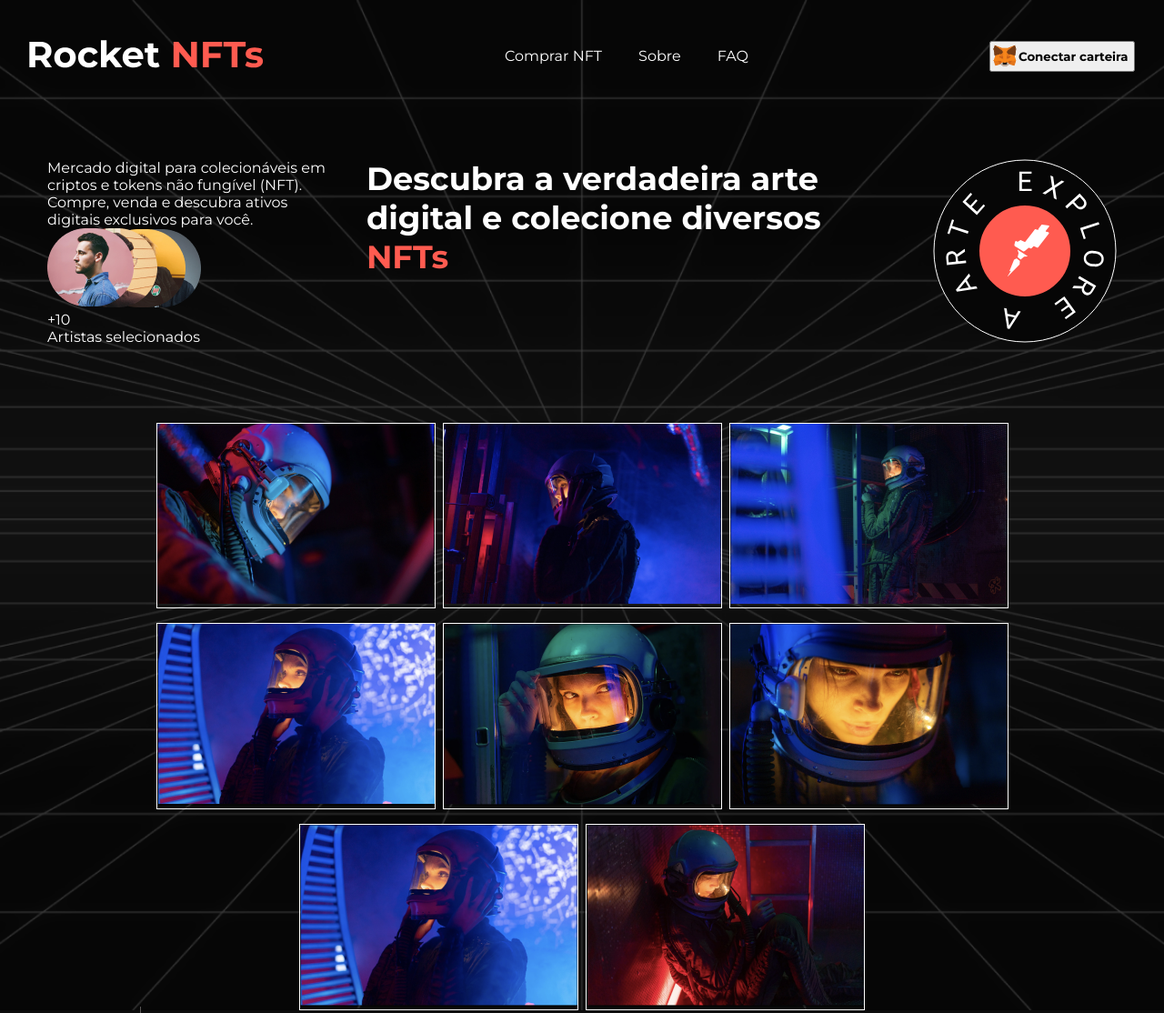
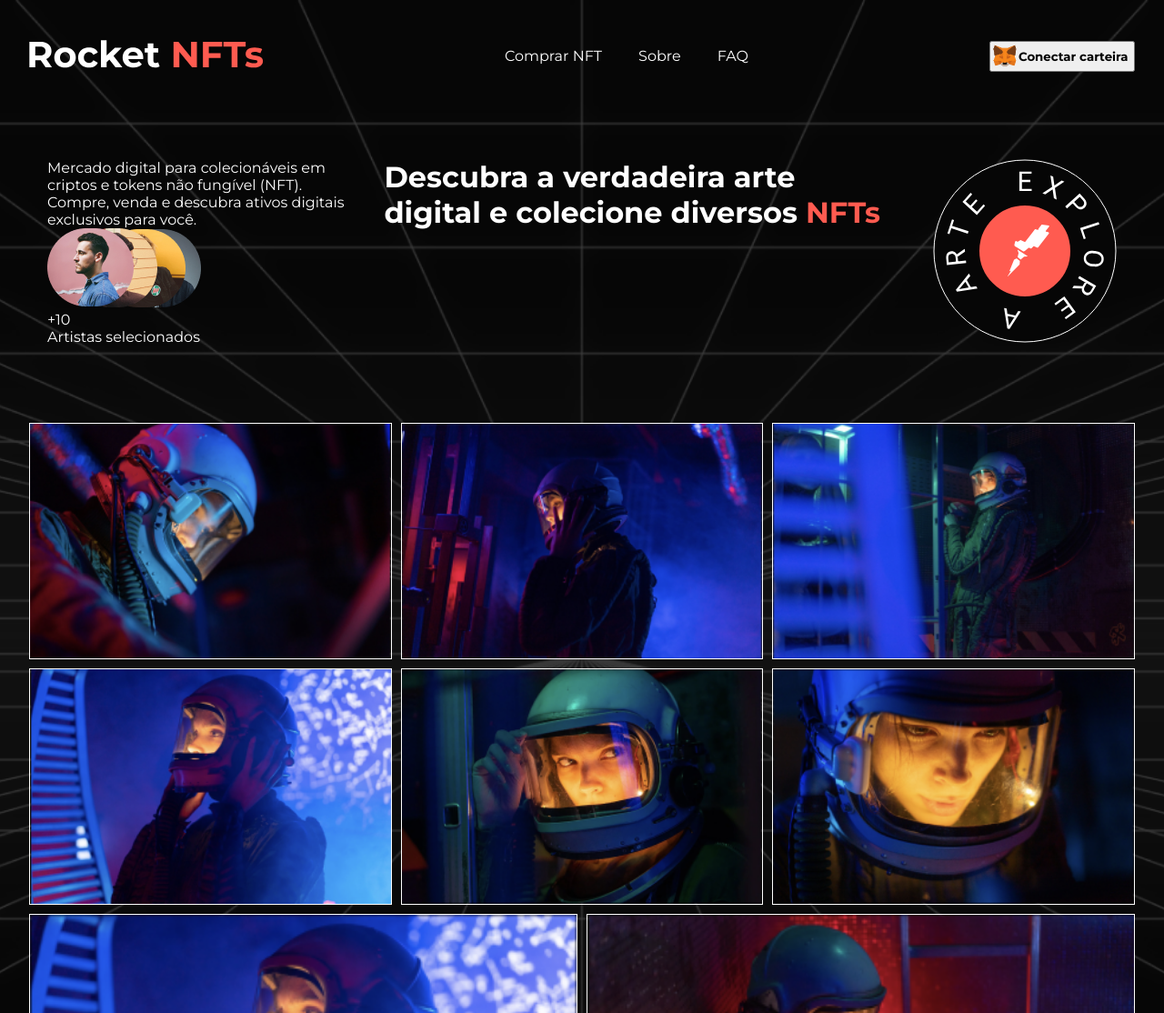
Before and after one commit to caiquedebrito/rocket-nfts, a plain HTML site: page index.html in a window 1280 px wide. Shown: the top 1114 px of the page at 91% size. Drawn offline with Linux system fonts and the light colour scheme.

Commit message:
correção

```diff
--- a/index.html
+++ b/index.html
@@ -5,10 +5,10 @@
     <meta charset="UTF-8">
     <meta http-equiv="X-UA-Compatible" content="IE=edge">
     <meta name="viewport" content="width=device-width, initial-scale=1.0">
-    <title>Document</title>
+    <title>Rocket NFT's</title>
     <link rel="stylesheet" href="../style.css">
     <link rel="shortcut icon" href="favicon.ico" type="image/x-icon">
-    <script src="script.js" defer></script>
+    <script src="../script.js" defer></script>
 </head>
 <body>
     <section class="main-1">
@@ -54,14 +54,14 @@
         </div>
 
         <div class="gallery">
-            <div><img src="galeria-1.png"></div>
-            <div><img src="galeria-2.png"></div>
-            <div><img src="galeria-3.png"></div>
-            <div><img src="galeria-4.png"></div>
-            <div><img src="galeria-5.png"></div>
-            <div><img src="galeria-6.png"></div>
-            <div><img src="galeria-7.png"></div>
-            <div><img src="galeria-8.png"></div>
+            <img src="galeria-1.png">
+            <img src="galeria-2.png">
+            <img src="galeria-3.png">
+            <img src="galeria-4.png">
+            <img src="galeria-5.png">
+            <img src="galeria-6.png">
+            <img src="galeria-7.png">
+            <img src="galeria-8.png">
         </div>
     </section>
 
--- a/style.css
+++ b/style.css
@@ -28,9 +28,17 @@ section {
     color: var(--text-color);
 }
 
+h1 {
+    font-size: 2rem;
+}
+
 a {
     text-decoration: none;
     color: var(--text-color);
+}
+
+a:hover {
+    color: var(--color-logo);
 }
 
 .gray {
@@ -69,10 +77,6 @@ a {
     }
 }
 
-h1 {
-    font-size: 2.2rem;
-}
-
 .nav-links {
     display: flex;
 }
@@ -89,6 +93,7 @@ h1 {
     width: 160px;
 }
 
+/* MENU MOBILE */
 .bars {
     position: absolute;
     right: 1rem;
@@ -103,9 +108,9 @@ h1 {
     height: 4px;
     width: 34px;
     background-color: white;
+    transition: all .1s;
 }
 
-/* MENU MOBILE */
 @media (max-width: 400px) {
     .header {
         flex-direction: column;
@@ -141,10 +146,6 @@ h1 {
     display: flex;
 }
 
-.animation a {
-    transition: all 1s;
-}
-
 .animation > .bar1{
     transform: rotate(45deg) translate(10px, 6px);
 }
@@ -157,6 +158,7 @@ h1 {
     transform: rotate(-45deg) translate(6px, -5px);
 }
 
+/*  */
 div.description {
     display: flex;
     justify-content: space-evenly;
@@ -178,15 +180,21 @@ div.description {
     margin: 20px;
 }
 
+/* Galeria de imagens */
 .gallery {
     display: flex;
     justify-content: center;
     flex-wrap: wrap;
-    gap: 1rem 0.5rem;
+    gap: 10px;
+    max-width: 1870px;
+    margin: 0 auto;
 }
 
-.gallery div {
-    border: 1px solid white;
+.gallery img {
+    max-width: 100%;
+    display: block;
+    flex: 1 1 350px;
+    border: 1px solid #fff;
 }
 
 /* Section 2 */
@@ -264,6 +272,22 @@ div.astronautas {
     grid-template-columns: repeat(2, 1fr);
     justify-items: center;
     gap: 40px;
+}
+
+.astronautas > div::after {
+    content: "";
+    background-color: #fff;
+    position: absolute;
+    height: 203px;
+    left: 50%;
+    width: 1px;
+}
+
+/* Oculta as listras */
+@media (max-width: 765px) {
+    .astronautas > div::after {
+        display: none;
+    }
 }
 
 .main-3 h2 {
@@ -376,6 +400,10 @@ div.links ul li a {
     flex-basis: 23%;
 }
 
+#cadastro-email {
+    margin-bottom: 10px;
+}
+
 #cadastro-email input {
     height: 50px;
     margin-top: 12px;
@@ -393,3 +421,7 @@ input[type=submit] {
     width: 80px;
     font-weight: bolder;
 }
+
+input[type=submit]:active{
+    border: 1px solid #ff5b50;
+}
```
Also changed, not shown: script.js (renamed from assets/script.js), 1 other file.
